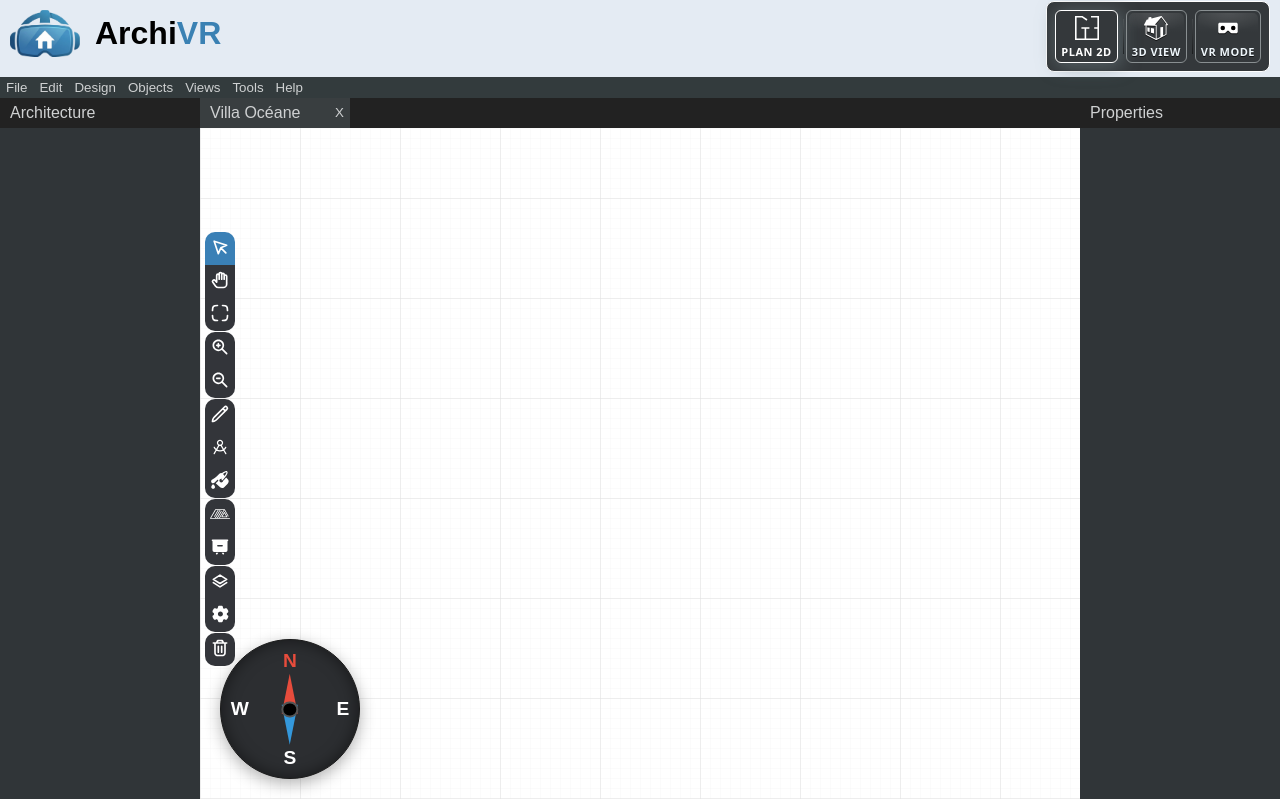
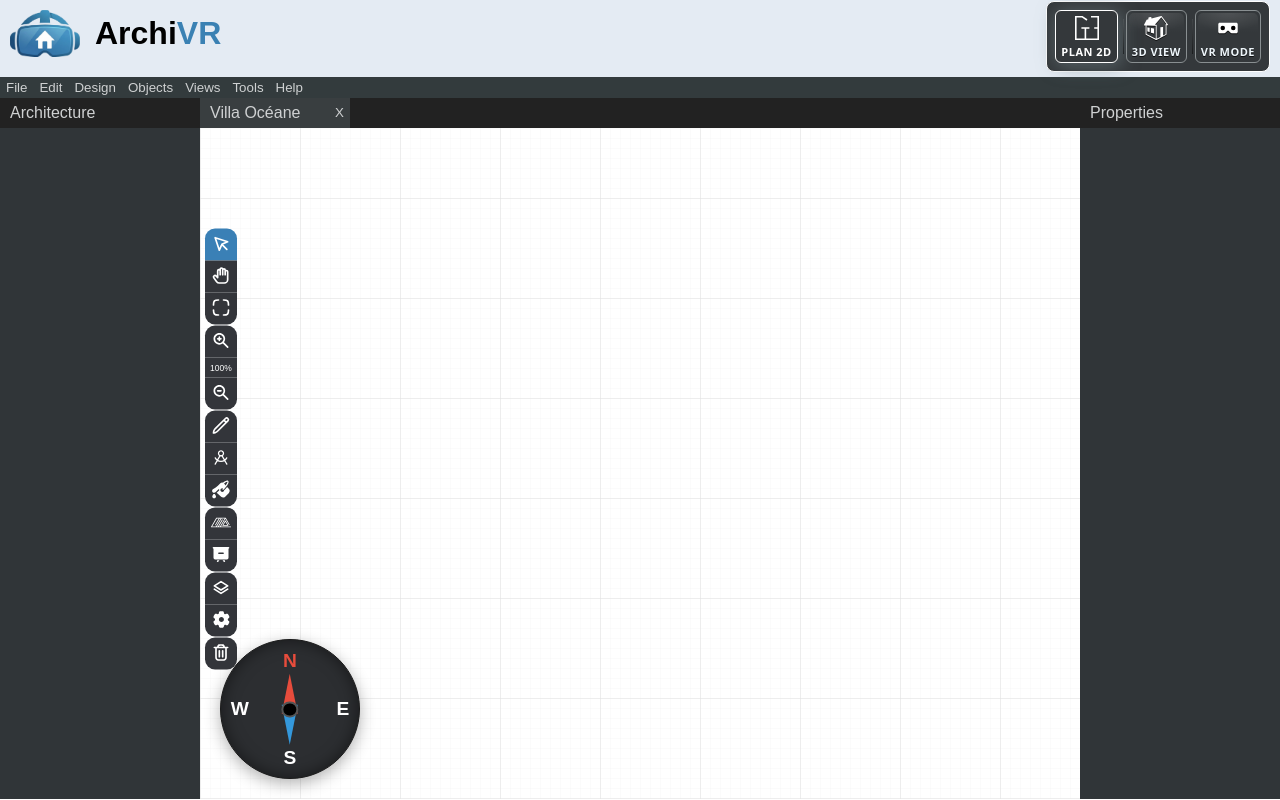
Before and after one commit to nicolachoquet06250/archi-vr, a Nuxt app: page /v2 in a window 1280 px wide. Built offline with nearby package versions, Linux system fonts and the light colour scheme.

Commit message:
Outil Zoom

```diff
--- a/app/components/V2/DrawingZone.vue
+++ b/app/components/V2/DrawingZone.vue
@@ -1,5 +1,5 @@
 <script setup lang="ts">
-const { selectedTool, resetTrigger } = useToolbar()
+const { selectedTool, resetTrigger, zoomInTrigger, zoomOutTrigger, zoom, zoomIn, zoomOut, resetView } = useToolbar()
 
 const isDragging = ref(false)
 const panX = ref(0)
@@ -21,6 +21,37 @@ watch(resetTrigger, () => {
   }, 300)
 })
 
+const onWheel = (event: WheelEvent) => {
+  if (event.ctrlKey) {
+    event.preventDefault()
+    if (event.deltaY < 0) {
+      zoomIn()
+    } else {
+      zoomOut()
+    }
+  }
+}
+
+const onKeyDown = (event: KeyboardEvent) => {
+  if (event.ctrlKey) {
+    if (event.key === '+' || event.key === '=') {
+      event.preventDefault()
+      zoomIn()
+    } else if (event.key === '-' || event.key === '_') {
+      event.preventDefault()
+      zoomOut()
+    }
+  }
+}
+
+onMounted(() => {
+  window.addEventListener('keydown', onKeyDown)
+})
+
+onUnmounted(() => {
+  window.removeEventListener('keydown', onKeyDown)
+})
+
 const onMouseDown = (event: MouseEvent) => {
   if (selectedTool.value !== 'move') return
   isDragging.value = true
@@ -31,8 +62,8 @@ const onMouseDown = (event: MouseEvent) => {
 const onMouseMove = (event: MouseEvent) => {
   if (!isDragging.value || selectedTool.value !== 'move') return
 
-  const deltaX = event.clientX - lastMouseX.value
-  const deltaY = event.clientY - lastMouseY.value
+  const deltaX = (event.clientX - lastMouseX.value)
+  const deltaY = (event.clientY - lastMouseY.value)
 
   panX.value += deltaX
   panY.value += deltaY
@@ -61,6 +92,7 @@ const cursorStyle = computed(() => {
     @mousemove="onMouseMove"
     @mouseup="onMouseUp"
     @mouseleave="onMouseUp"
+    @wheel="onWheel"
   >
     <svg width="100%" height="100%" xmlns="http://www.w3.org/2000/svg">
       <defs>
@@ -76,7 +108,7 @@ const cursorStyle = computed(() => {
       </defs>
 
       <g
-        :transform="`translate(${panX}, ${panY})`"
+        :transform="`translate(${panX}, ${panY}) scale(${zoom})`"
         :class="{ [$style.transitioning]: isResetting }"
       >
         <rect x="-10000" y="-10000" width="20000" height="20000" fill="url(#grid)" />
--- a/app/components/V2/Toolbar.vue
+++ b/app/components/V2/Toolbar.vue
@@ -11,9 +11,9 @@ withDefaults(defineProps<{
 
 const $styles = useCssModule()
 
-const {selectedTool, selectTool, resetView} = useToolbar();
+const {selectedTool, selectTool, resetView, zoomIn, zoomOut, zoom} = useToolbar();
 
-const isActive = (tool: ToolbarSelectedTool) => ({
+const isActive = (tool: string) => ({
   [$styles.active]: selectedTool.value === tool
 });
 
@@ -60,15 +60,21 @@ const onToolDblClick = (tool: ToolbarSelectedTool) => {
 
   <ul>
     <li>
-      <button :class="isActive('zoom-in')" @click="selectTool('zoom-in')">
+      <button @click="zoomIn">
         <svg :width="20" :height="20" viewBox="0 0 24 24" fill="none" xmlns="http://www.w3.org/2000/svg">
           <path fill-rule="evenodd" clip-rule="evenodd" d="M5 10C5 7.23858 7.23858 5 10 5C12.7614 5 15 7.23858 15 10C15 11.381 14.4415 12.6296 13.5355 13.5355C12.6296 14.4415 11.381 15 10 15C7.23858 15 5 12.7614 5 10ZM10 3C6.13401 3 3 6.13401 3 10C3 13.866 6.13401 17 10 17C11.5719 17 13.0239 16.481 14.1921 15.6063L19.2929 20.7071C19.6834 21.0976 20.3166 21.0976 20.7071 20.7071C21.0976 20.3166 21.0976 19.6834 20.7071 19.2929L15.6063 14.1921C16.481 13.0239 17 11.5719 17 10C17 6.13401 13.866 3 10 3ZM11 8C11 7.44772 10.5523 7 10 7C9.44772 7 9 7.44772 9 8V9H8C7.44772 9 7 9.44772 7 10C7 10.5523 7.44772 11 8 11H9V12C9 12.5523 9.44772 13 10 13C10.5523 13 11 12.5523 11 12V11H12C12.5523 11 13 10.5523 13 10C13 9.44772 12.5523 9 12 9H11V8Z" fill="#ffffff"/>
         </svg>
       </button>
     </li>
 
+    <li :class="$style.zoomLevel">
+      <button @click="resetView">
+        <span>{{ Math.round(zoom * 100) }}%</span>
+      </button>
+    </li>
+
     <li>
-      <button :class="isActive('zoom-out')" @click="selectTool('zoom-out')">
+      <button @click="zoomOut">
         <svg :width="20" :height="20" viewBox="0 0 24 24" fill="none" xmlns="http://www.w3.org/2000/svg">
           <path fill-rule="evenodd" clip-rule="evenodd" d="M5 10C5 7.23858 7.23858 5 10 5C12.7614 5 15 7.23858 15 10C15 11.381 14.4415 12.6296 13.5355 13.5355C12.6296 14.4415 11.381 15 10 15C7.23858 15 5 12.7614 5 10ZM10 3C6.13401 3 3 6.13401 3 10C3 13.866 6.13401 17 10 17C11.5719 17 13.0239 16.481 14.1921 15.6063L19.2929 20.7071C19.6834 21.0976 20.3166 21.0976 20.7071 20.7071C21.0976 20.3166 21.0976 19.6834 20.7071 19.2929L15.6063 14.1921C16.481 13.0239 17 11.5719 17 10C17 6.13401 13.866 3 10 3ZM8 9C7.44772 9 7 9.44772 7 10C7 10.5523 7.44772 11 8 11H12C12.5523 11 13 10.5523 13 10C13 9.44772 12.5523 9 12 9H8Z" fill="#ffffff"/>
         </svg>
@@ -182,12 +188,19 @@ const onToolDblClick = (tool: ToolbarSelectedTool) => {
   position: relative;
   z-index: 2;
 
+  * {
+    color: #ffffff;
+    font-size: 8.5px;
+  }
+
   &.vertical > ul {
     display: flex;
     flex-direction: column;
     margin: 1px 0;
 
     > li {
+      width: 100%;
+
       &:first-of-type button {
         border-top-left-radius: 10px;
         border-top-right-radius: 10px;
@@ -206,6 +219,10 @@ const onToolDblClick = (tool: ToolbarSelectedTool) => {
     margin: 0 1px;
 
     > li {
+      > button > span {
+        font-size: 20px;
+      }
+
       &:first-of-type button {
         border-top-left-radius: 10px;
         border-bottom-left-radius: 10px;
@@ -229,6 +246,7 @@ const onToolDblClick = (tool: ToolbarSelectedTool) => {
       padding: 5px;
       cursor: pointer;
       background-color: #33353a;
+      width: 100%;
 
       &:hover, &.active {
         background-color: #3a80b6;
--- a/app/composables/toolbar.ts
+++ b/app/composables/toolbar.ts
@@ -2,8 +2,7 @@ type ToolbarSide = 'left'|'right'|'bottom'|'top';
 
 export type ToolbarSelectedTool =
     'selection' | 'move' |
-    'multiple-selection' | 'zoom-in' |
-    'zoom-out' | 'edit' |
+    'multiple-selection' | 'edit' |
     'measure' | 'paint' |
     'roof' | 'furniture' |
     'layer' | 'settings' |
@@ -12,12 +11,29 @@ export type ToolbarSelectedTool =
 const toolbarSide = ref<ToolbarSide>('left');
 const selectedTool = ref<ToolbarSelectedTool>('selection');
 const resetTrigger = ref(0);
+const zoomInTrigger = ref(0);
+const zoomOutTrigger = ref(0);
+const zoom = ref(1);
 
 export const useToolbar = () => ({
     toolbarSide: computed(() => toolbarSide.value),
     selectedTool: computed(() => selectedTool.value),
     resetTrigger: computed(() => resetTrigger.value),
+    zoomInTrigger: computed(() => zoomInTrigger.value),
+    zoomOutTrigger: computed(() => zoomOutTrigger.value),
+    zoom: computed(() => zoom.value),
     change: (side: ToolbarSide) => toolbarSide.value = side,
     selectTool: (tool: ToolbarSelectedTool) => selectedTool.value = tool,
-    resetView: () => resetTrigger.value++,
+    resetView: () => {
+        resetTrigger.value++;
+        zoom.value = 1;
+    },
+    zoomIn: () => {
+        zoomInTrigger.value++;
+        zoom.value *= 1.2;
+    },
+    zoomOut: () => {
+        zoomOutTrigger.value++;
+        zoom.value /= 1.2;
+    },
 })
```
